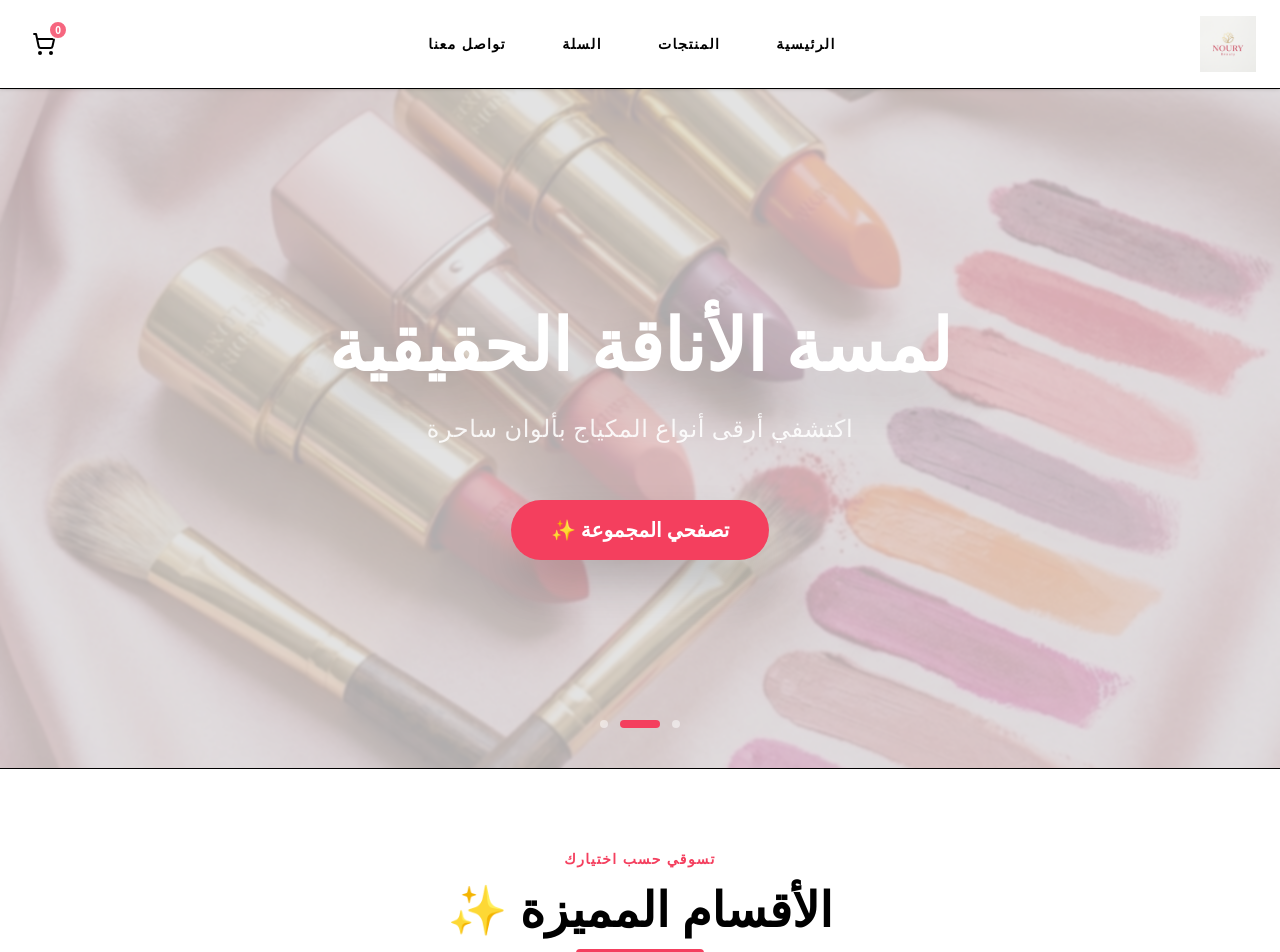
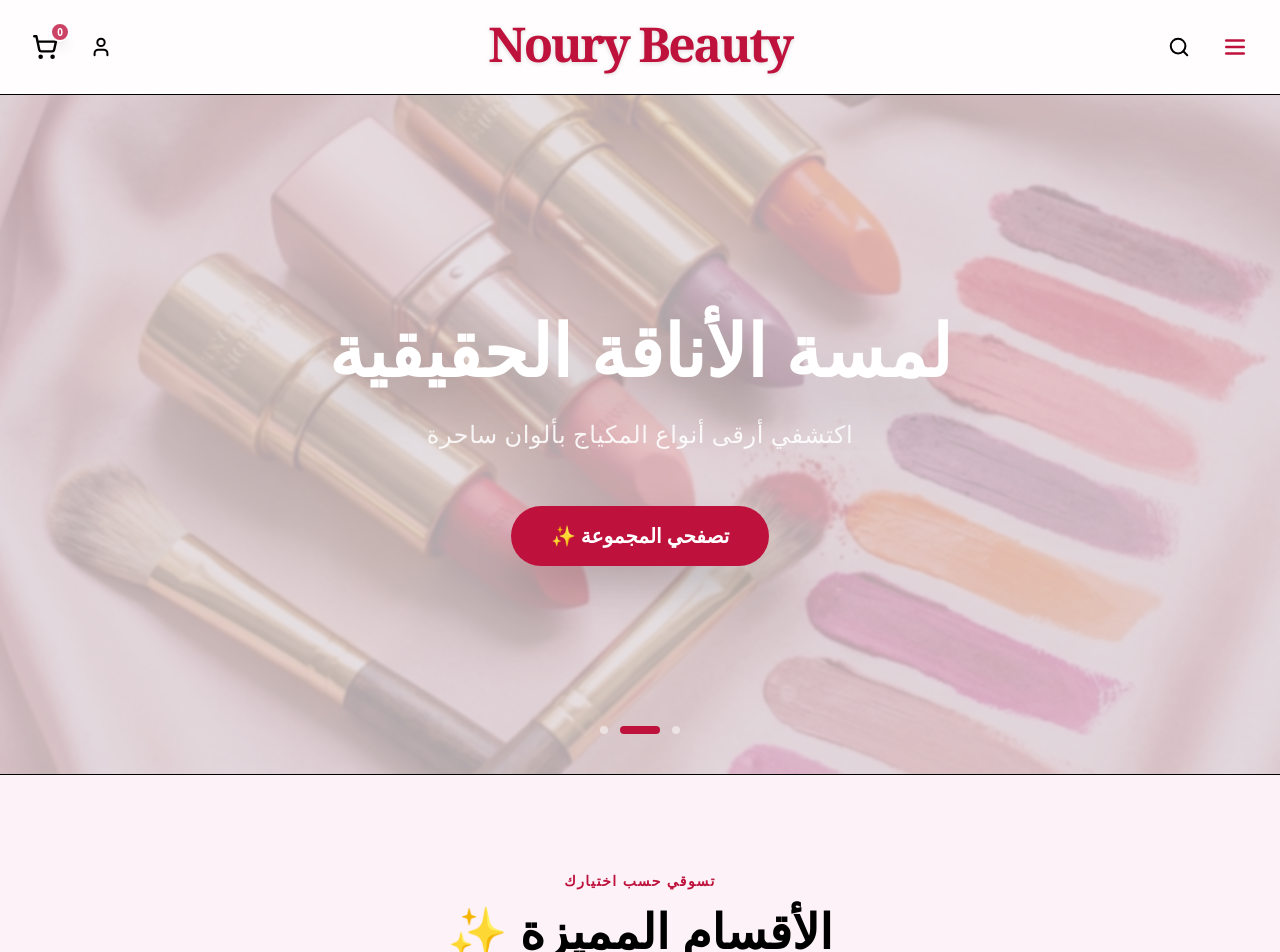
Before and after one commit to Mhmad-hnfy/noury-beauty, a Next.js app: page / in a window 1280 px wide. Shown: the top 952 px of the page. Built offline with nearby package versions, Linux system fonts and the light colour scheme.

Commit message:
Refine Header: Functional Search, Text Logo, and Glassmorphism Sidebar 💎

```diff
--- a/app/globals.css
+++ b/app/globals.css
@@ -1,10 +1,11 @@
 @import "tailwindcss";
 
 :root {
-  --background: #ffffff;
+  --background: #FDF2F8;
   --foreground: #111827;
-  --primary: #f43f5e;
-  --primary-hover: #e11d48;
+  /* Slightly darker rose for better contrast and premium feel */
+  --primary: #be123c;
+  --primary-hover: #9f1239;
 }
 
 @theme inline {
--- a/app/page.js
+++ b/app/page.js
@@ -15,7 +15,7 @@ export default function Home() {
   }, []);
 
   return (
-    <div dir="rtl" className="bg-white min-h-screen flex flex-col font-sans text-black selection:bg-rose selection:text-white">
+    <div dir="rtl" className="bg-transparent min-h-screen flex flex-col font-sans text-black selection:bg-rose selection:text-white">
       <Header/>
 
       <main className="flex-1">
@@ -33,7 +33,7 @@ export default function Home() {
         </div>
 
         {/* 4. Newsletter or Trust Section (Optional) */}
-        <section className="py-20 bg-rose/5 text-center px-4">
+        <section className="py-24 bg-rose/5 border-y border-rose/10 text-center px-4">
             <h2 className="text-3xl md:text-5xl font-black text-rose mb-6 font-serif">انضمي لعالم نوري ✨</h2>
             <p className="text-black font-bold text-lg mb-10 max-w-2xl mx-auto">
               اشتركي لتصلك أحدث المنتجات والخصومات الحصرية قبل الجميع.
--- a/components/Categories.jsx
+++ b/components/Categories.jsx
@@ -12,14 +12,14 @@ const Categories = () => {
     }, []);
 
     return (
-        <section className="py-20 px-6 max-w-7xl mx-auto bg-white overflow-hidden animate-fade-in transition-all">
-            <div className="flex flex-col items-center mb-16 gap-4">
+        <section className="py-24 px-6 max-w-7xl mx-auto bg-transparent overflow-hidden animate-fade-in transition-all">
+            <div className="flex flex-col items-center mb-20 gap-4">
                 <span className="text-rose font-black tracking-widest text-sm uppercase">تسوقي حسب اختيارك</span>
                 <h2 className="text-4xl md:text-5xl font-black text-black font-serif">الأقسام المميزة ✨</h2>
                 <div className="h-2 w-32 bg-rose rounded-full" />
             </div>
 
-            <div className="grid grid-cols-2 md:grid-cols-4 lg:grid-cols-5 gap-6 lg:gap-8">
+            <div className="grid grid-cols-2 md:grid-cols-3 lg:grid-cols-4 gap-10 lg:gap-14">
                 {categories.map((cat, index) => (
                     <motion.div
                         key={cat.id}
--- a/components/CategorySection.jsx
+++ b/components/CategorySection.jsx
@@ -18,7 +18,7 @@ const CategorySection = ({ category }) => {
   if (products.length === 0) return null;
 
   return (
-    <section className="py-20 px-6 max-w-7xl mx-auto border-b last:border-0 border-rose/5 animate-fade-in">
+    <section className="py-24 px-6 max-w-7xl mx-auto border-b last:border-0 border-rose/5 animate-fade-in transition-all">
       <div className="flex flex-col md:flex-row justify-between items-end mb-12 gap-6">
         <div className="text-right">
           <h2 className="text-4xl lg:text-5xl font-black text-black mb-4 font-serif">{category.name} ✨</h2>
--- a/components/Footer.jsx
+++ b/components/Footer.jsx
@@ -2,13 +2,13 @@ import React from 'react';
 
 const Footer = () => {
   return (
-    <footer className="bg-pink-50 border-t border-pink-100 pt-16 pb-8 text-pink-900 mt-10">
+    <footer className="bg-transparent border-t border-rose/10 pt-16 pb-8 text-black mt-10">
       <div className="max-w-7xl mx-auto px-4 grid grid-cols-1 md:grid-cols-4 gap-12 mb-12 text-right">
 
         {/* Brand Section */}
         <div className="col-span-1 md:col-span-1">
-          <h2 className="text-3xl font-bold font-serif text-[#BB015E] mb-4">Noury Beauty</h2>
-          <p className="text-sm leading-relaxed text-pink-700">
+          <h2 className="text-3xl font-bold font-serif text-[#f43f5e] mb-4">Noury Beauty</h2>
+          <p className="text-sm leading-relaxed text-black font-bold">
             وجهتك الأولى لأحدث وأرقى مستحضرات التجميل. نؤمن بأن كل امرأة تستحق التألق وإبراز جمالها الطبيعي بمنتجات أصلية ذات جودة عالية.
           </p>
         </div>
--- a/components/Header.jsx
+++ b/components/Header.jsx
@@ -1,50 +1,165 @@
 "use client"
-import React from 'react';
+import React, { useState, useEffect } from 'react';
 import Link from 'next/link';
 import { useCart } from '../context/CartContext';
+import { db } from '../data/supabase';
+import { motion, AnimatePresence } from 'framer-motion';
 
 const Header = () => {
-    const [mobileOpen, setMobileOpen] = React.useState(false);
+    const [mobileOpen, setMobileOpen] = useState(false);
+    const [searchOpen, setSearchOpen] = useState(false);
+    const [searchQuery, setSearchQuery] = useState("");
+    const [searchResults, setSearchResults] = useState([]);
     const { cartCount } = useCart();
 
+    // Search Logic
+    useEffect(() => {
+        if (searchQuery.trim().length > 1) {
+            const products = db.products.list();
+            const filtered = products.filter(p =>
+                p.name.toLowerCase().includes(searchQuery.toLowerCase()) ||
+                (p.categoryName && p.categoryName.toLowerCase().includes(searchQuery.toLowerCase()))
+            );
+            setSearchResults(filtered.slice(0, 5));
+        } else {
+            setSearchResults([]);
+        }
+    }, [searchQuery]);
+
     return (
-        <header className="sticky top-0 z-[100] w-full bg-white/95 backdrop-blur-md border-b border-rose/10 shadow-sm transition-all duration-300">
-            <nav className="flex items-center w-full max-w-7xl mx-auto justify-between px-6 py-4">
-                <div className="flex-shrink-0">
-                    <Link href="/" className="group flex items-center gap-3">
-                        <img src="/logo.png" alt="Noury Beauty Logo" className="h-10 md:h-14 w-auto object-contain transition-transform group-hover:scale-105" />
+        <header className="sticky top-0 z-[100] w-full bg-white/80 backdrop-blur-xl border-b border-rose/10 transition-all duration-300">
+            <nav className="flex items-center w-full max-w-7xl mx-auto justify-between px-6 py-3 md:py-5">
+
+                {/* Left Side: Search & Menu */}
+                <div className="flex items-center gap-4 flex-1">
+                    <button onClick={() => setMobileOpen(true)} className="p-2 text-rose hover:bg-rose/5 rounded-full transition-colors">
+                        <svg xmlns="http://www.w3.org/2000/svg" width="26" height="26" viewBox="0 0 24 24" fill="none" stroke="currentColor" strokeWidth="2.5" strokeLinecap="round" strokeLinejoin="round"><line x1="4" x2="20" y1="12" y2="12"/><line x1="4" x2="20" y1="6" y2="6"/><line x1="4" x2="20" y1="18" y2="18"/></svg>
+                    </button>
+                    <button onClick={() => setSearchOpen(true)} className="p-2 text-black hover:bg-rose/5 rounded-full transition-colors group">
+                        <svg className="group-hover:text-rose transition-colors" xmlns="http://www.w3.org/2000/svg" width="22" height="22" viewBox="0 0 24 24" fill="none" stroke="currentColor" strokeWidth="2.2" strokeLinecap="round" strokeLinejoin="round"><circle cx="11" cy="11" r="8"/><path d="m21 21-4.3-4.3"/></svg>
+                    </button>
+                </div>
+
+                {/* Center: Stylized Text Logo */}
+                <div className="flex-shrink-0 flex justify-center flex-[2] md:flex-1">
+                    <Link href="/" className="group flex flex-col items-center">
+                        <span className="text-3xl md:text-5xl font-black text-rose tracking-tighter font-serif drop-shadow-sm group-hover:scale-105 transition-transform">
+                            Noury Beauty
+                        </span>
+                        <div className="h-0.5 w-12 bg-rose/30 mt-1 rounded-full group-hover:w-20 transition-all" />
                     </Link>
                 </div>
 
-                <div id="menu" className={`${mobileOpen ? 'max-md:translate-x-0' : 'max-md:translate-x-full'} max-md:fixed max-md:bg-white max-md:top-0 right-0 transition-transform duration-500 max-md:h-screen max-md:w-[80%] max-md:z-[110] max-md:shadow-2xl flex items-center justify-center`}>
-                    <button onClick={() => setMobileOpen(false)} className="md:hidden absolute top-6 right-6 p-2 text-rose hover:bg-rose/5 rounded-full transition-colors">
-                        <svg xmlns="http://www.w3.org/2000/svg" width="24" height="24" viewBox="0 0 24 24" fill="none" stroke="currentColor" strokeWidth="2.5" strokeLinecap="round" strokeLinejoin="round"><path d="M18 6 6 18"/><path d="m6 6 12 12"/></svg>
+                {/* Right Side: Cart & Account */}
+                <div className="flex items-center gap-4 flex-1 justify-end">
+                    <button className="hidden md:block p-2 text-black hover:bg-rose/5 rounded-full transition-colors group">
+                        <svg className="group-hover:text-rose transition-colors" xmlns="http://www.w3.org/2000/svg" width="22" height="22" viewBox="0 0 24 24" fill="none" stroke="currentColor" strokeWidth="2.2" strokeLinecap="round" strokeLinejoin="round"><path d="M19 21v-2a4 4 0 0 0-4-4H9a4 4 0 0 0-4 4v2"/><circle cx="12" cy="7" r="4"/></svg>
                     </button>
-
-                    <div className="flex flex-col md:flex-row items-center gap-8 text-black font-bold uppercase tracking-widest text-sm">
-                        <Link className="px-3 py-1 hover:text-rose transition-colors" href="/" onClick={() => setMobileOpen(false)}>الرئيسية</Link>
-                        <Link className="px-3 py-1 hover:text-rose transition-colors" href="/products" onClick={() => setMobileOpen(false)}>المنتجات</Link>
-                        <Link className="px-3 py-1 hover:text-rose transition-colors" href="/cart" onClick={() => setMobileOpen(false)}>السلة</Link>
-                        <Link className="px-3 py-1 hover:text-rose transition-colors" href="#footer" onClick={() => setMobileOpen(false)}>تواصل معنا</Link>
-                    </div>
-                </div>
-
-                <div className="flex items-center gap-6">
                     <Link href="/cart" className="relative group p-2 rounded-full hover:bg-rose/5 transition-colors">
-                        <svg xmlns="http://www.w3.org/2000/svg" width="24" height="24" viewBox="0 0 24 24" fill="none" stroke="black" strokeWidth="2" strokeLinecap="round" strokeLinejoin="round">
+                        <svg xmlns="http://www.w3.org/2000/svg" width="26" height="26" viewBox="0 0 24 24" fill="none" stroke="black" strokeWidth="2.2" strokeLinecap="round" strokeLinejoin="round">
                             <circle cx="8" cy="21" r="1"/><circle cx="19" cy="21" r="1"/><path d="M2.05 2.05h2l2.66 12.42a2 2 0 0 0 2 1.58h9.78a2 2 0 0 0 1.95-1.57l1.65-7.43H5.12"/>
                         </svg>
-                        <span className="absolute -top-1 -right-1 bg-rose text-white text-[10px] font-black h-5 w-5 rounded-full flex items-center justify-center animate-pulse border-2 border-white">
+                        <span className="absolute -top-1 -right-1 bg-rose text-white text-[10px] font-black h-5 w-5 rounded-full flex items-center justify-center border-2 border-white shadow-lg animate-pulse">
                             {cartCount}
                         </span>
                     </Link>
+                </div>
 
-                    <button onClick={() => setMobileOpen(true)} className="md:hidden p-2 text-black hover:bg-rose/5 rounded-lg transition-colors">
-                        <svg xmlns="http://www.w3.org/2000/svg" width="28" height="28" viewBox="0 0 24 24" fill="none" stroke="currentColor" strokeWidth="2.5" strokeLinecap="round" strokeLinejoin="round"><line x1="4" x2="20" y1="12" y2="12"/><line x1="4" x2="20" y1="6" y2="6"/><line x1="4" x2="20" y1="18" y2="18"/></svg>
-                    </button>
-                </div>
+                {/* Mobile Menu Sidebar - Transparent with Blur */}
+                <AnimatePresence>
+                    {mobileOpen && (
+                        <>
+                            <motion.div
+                                initial={{ opacity: 0 }}
+                                animate={{ opacity: 1 }}
+                                exit={{ opacity: 0 }}
+                                onClick={() => setMobileOpen(false)}
+                                className="fixed inset-0 bg-black/20 backdrop-blur-md z-[105]"
+                            />
+                            <motion.div
+                                initial={{ x: '100%' }}
+                                animate={{ x: 0 }}
+                                exit={{ x: '100%' }}
+                                transition={{ type: 'spring', damping: 25, stiffness: 200 }}
+                                className="fixed inset-y-0 right-0 w-[280px] bg-white/20 backdrop-blur-3xl z-[110] shadow-2xl border-l border-white/30 py-12 px-8 flex flex-col"
+                            >
+                                <button onClick={() => setMobileOpen(false)} className="absolute top-6 right-6 p-2 text-rose hover:bg-white/50 rounded-full transition-colors">
+                                    <svg xmlns="http://www.w3.org/2000/svg" width="28" height="28" viewBox="0 0 24 24" fill="none" stroke="currentColor" strokeWidth="3" strokeLinecap="round" strokeLinejoin="round"><path d="M18 6 6 18"/><path d="m6 6 12 12"/></svg>
+                                </button>
+
+                                <div className="mt-12 space-y-6 text-right">
+                                    <div className="mb-10 text-center">
+                                        <span className="text-2xl font-black text-rose font-serif">Noury Beauty</span>
+                                    </div>
+                                    <div className="flex flex-col gap-4 text-black font-black uppercase tracking-widest text-lg">
+                                        <Link className="hover:text-rose transition-colors py-2" href="/" onClick={() => setMobileOpen(false)}>الرئيسية</Link>
+                                        <Link className="hover:text-rose transition-colors py-2" href="/products" onClick={() => setMobileOpen(false)}>المنتجات</Link>
+                                        <Link className="hover:text-rose transition-colors py-2" href="/cart" onClick={() => setMobileOpen(false)}>السلة</Link>
+                                        <Link className="hover:text-rose transition-colors py-2" href="#footer" onClick={() => setMobileOpen(false)}>تواصل معنا</Link>
+                                    </div>
+                                </div>
+                                <div className="mt-auto pt-10 border-t border-black/10">
+                                     <p className="text-center text-[10px] uppercase tracking-widest font-bold text-black/50">Luxury Beauty Store</p>
+                                </div>
+                            </motion.div>
+                        </>
+                    )}
+                </AnimatePresence>
+
+                {/* Search Modal */}
+                <AnimatePresence>
+                    {searchOpen && (
+                        <motion.div
+                            initial={{ opacity: 0 }}
+                            animate={{ opacity: 1 }}
+                            exit={{ opacity: 0 }}
+                            className="fixed inset-0 bg-white/95 backdrop-blur-md z-[200] flex items-start justify-center pt-24 px-6"
+                        >
+                            <button onClick={() => setSearchOpen(false)} className="absolute top-8 right-8 p-3 text-rose hover:bg-rose/5 rounded-full transition-all">
+                                <svg xmlns="http://www.w3.org/2000/svg" width="30" height="30" viewBox="0 0 24 24" fill="none" stroke="currentColor" strokeWidth="3" strokeLinecap="round" strokeLinejoin="round"><path d="M18 6 6 18"/><path d="m6 6 12 12"/></svg>
+                            </button>
+
+                            <div className="w-full max-w-4xl text-right">
+                                <h2 className="text-2xl font-black text-black mb-8 font-serif">ابحثي عن منتجاتك المفضلة ✨</h2>
+                                <div className="relative mb-10">
+                                    <input
+                                        autoFocus
+                                        type="text"
+                                        value={searchQuery}
+                                        onChange={(e) => setSearchQuery(e.target.value)}
+                                        placeholder="اكتبي اسم المنتج هنا..."
+                                        className="w-full bg-transparent border-b-4 border-rose/20 py-4 text-3xl md:text-5xl font-bold text-black focus:border-rose outline-none transition-all placeholder:text-rose/10 text-right"
+                                    />
+                                </div>
+
+                                <div className="grid grid-cols-1 md:grid-cols-2 gap-6">
+                                    {searchResults.map(product => (
+                                        <Link
+                                            key={product.id}
+                                            href={`/checkout?productId=${product.id}`}
+                                            onClick={() => setSearchOpen(false)}
+                                            className="flex items-center gap-4 bg-white/50 p-4 rounded-3xl border border-rose/10 hover:border-rose hover:shadow-xl transition-all group"
+                                        >
+                                            <div className="w-20 h-20 rounded-2xl overflow-hidden flex-shrink-0 bg-pink-50">
+                                                <img src={product.image} alt={product.name} className="w-full h-full object-cover group-hover:scale-110 transition-transform" />
+                                            </div>
+                                            <div className="flex-1">
+                                                <h3 className="font-black text-lg text-black group-hover:text-rose transition-colors">{product.name}</h3>
+                                                <p className="text-rose font-bold">{product.price} جنيه</p>
+                                            </div>
+                                            <svg xmlns="http://www.w3.org/2000/svg" width="24" height="24" viewBox="0 0 24 24" fill="none" stroke="currentColor" strokeWidth="3" strokeLinecap="round" strokeLinejoin="round" className="text-rose opacity-0 group-hover:opacity-100 transition-all -translate-x-4 group-hover:translate-x-0"><path d="m15 18-6-6 6-6"/></svg>
+                                        </Link>
+                                    ))}
+                                    {searchQuery.length > 1 && searchResults.length === 0 && (
+                                        <p className="col-span-2 text-center text-xl font-bold text-black/40 py-10">لا توجد نتائج مطابقة لبحثك 🌸</p>
+                                    )}
+                                </div>
+                            </div>
+                        </motion.div>
+                    )}
+                </AnimatePresence>
+
             </nav>
-            {mobileOpen && <div onClick={() => setMobileOpen(false)} className="md:hidden fixed inset-0 bg-black/40 backdrop-blur-sm z-[105]" />}
         </header>
     );
 };
--- a/components/Slider.jsx
+++ b/components/Slider.jsx
@@ -34,7 +34,7 @@ const Slider = () => {
   }, []);
 
   return (
-    <section className="relative h-[60vh] md:h-[85vh] w-full overflow-hidden bg-gray-50 border-b border-rose/5">
+    <section className="relative h-[60vh] md:h-[85vh] w-full overflow-hidden bg-transparent border-b border-rose/5">
       <AnimatePresence mode="wait">
         <motion.div
           key={current}
```
